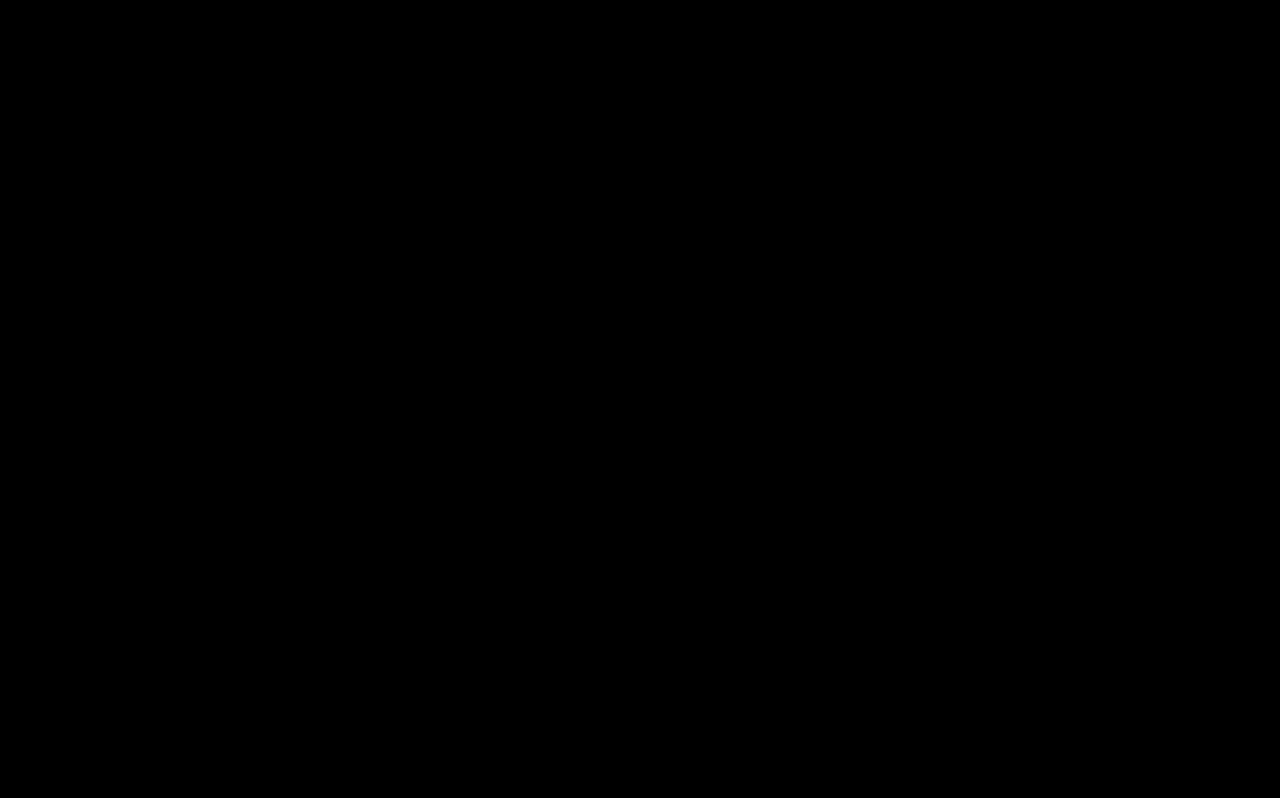
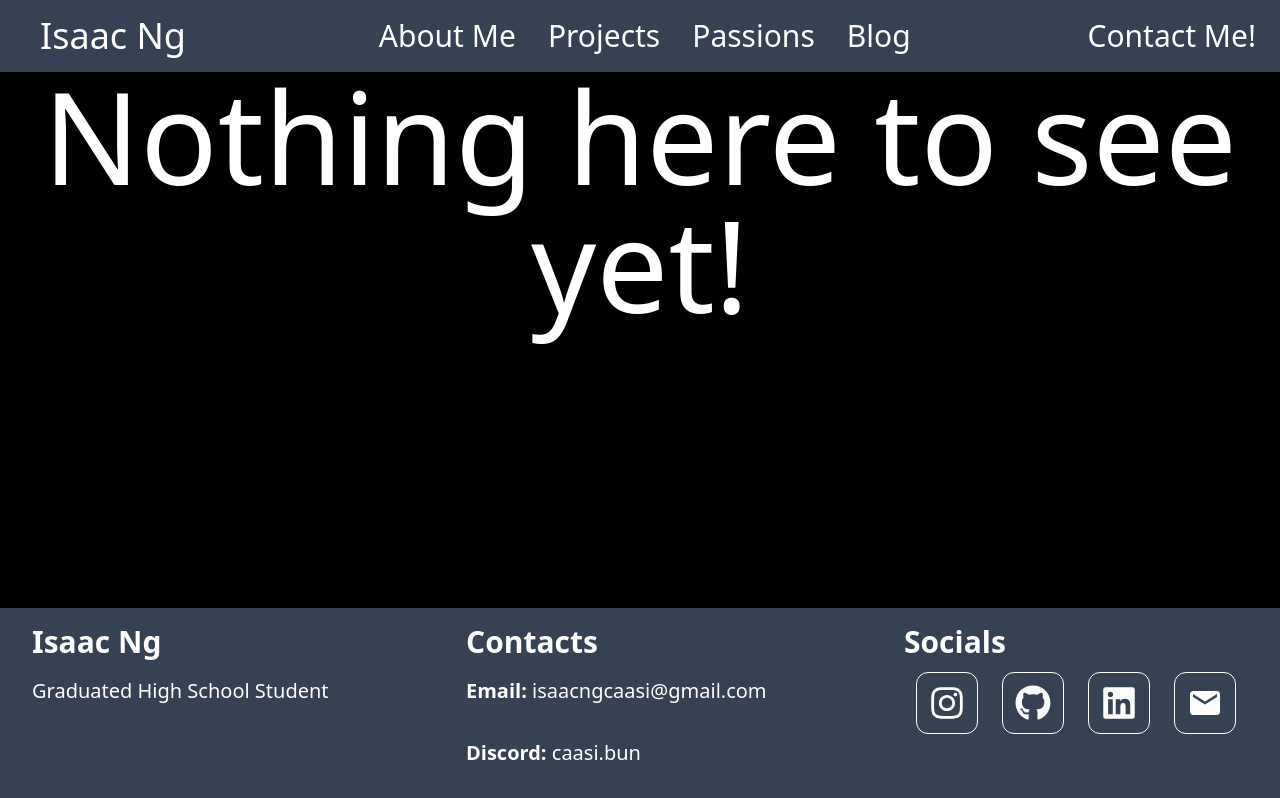
Before and after one commit to caasion/caasion.github.io, a React (Vite) app: page /passions in a window 1280 px wide. Before the commit this address had no page. Built offline with nearby package versions, Linux system fonts and the light colour scheme.

Commit message:
Add "Blog" and "Passions" page

```diff
--- a/src/components/Header.tsx
+++ b/src/components/Header.tsx
@@ -14,8 +14,8 @@ const NavBar = () => {
               {title: "Learner's Lodge", url: "/llx"}
             ]}
           />
-          <div><h2 className='nav-header'>Passions</h2></div>
-          <div><h2 className='nav-header'>Blog</h2></div>
+          <div><h2 className='nav-header'><a href="/passions">Passions</a></h2></div>
+          <div><h2 className='nav-header'><a href="/blog">Blog</a></h2></div>
         </nav>
         <div className=''><h2>Contact Me!</h2></div>
       </div>
--- a/src/main.tsx
+++ b/src/main.tsx
@@ -4,8 +4,10 @@ import { BrowserRouter, Routes, Route } from 'react-router-dom';
 
 import './index.css';
 import App from './App';
-import Home from './pages/Home'
+import Home from './pages/Home';
 import LearnersLodge from './pages/LearnersLodge';
+import Blog from './pages/Blog';
+import Passions from './pages/Passions';
 
 createRoot(document.getElementById('root')!).render(
   <StrictMode>
@@ -14,6 +16,8 @@ createRoot(document.getElementById('root')!).render(
         <Route path='/' element={<App />}>
           <Route index element={<Home />} />
           <Route path="llx" element={<LearnersLodge />} />
+          <Route path="blog" element={<Blog />} />
+          <Route path="passions" element={<Passions />} />
         </Route>
       </Routes>
     </BrowserRouter>
--- /dev/null
+++ b/src/pages/Blog.tsx
@@ -0,0 +1,9 @@
+import React from 'react'
+
+const Blog = () => {
+  return (
+    <div>Blog</div>
+  )
+}
+
+export default Blog
--- /dev/null
+++ b/src/pages/Passions.tsx
@@ -0,0 +1,11 @@
+import React from 'react'
+
+const Passions = () => {
+  return (
+    <div>
+        <h1 className='text-center text-9xl'>Nothing here to see yet!</h1>
+    </div>
+  )
+}
+
+export default Passions
```
